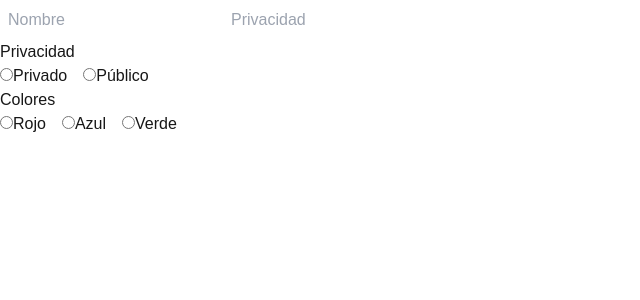
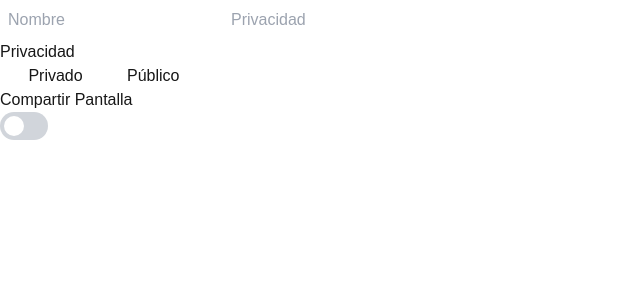
Before and after one commit to EduVibeOrganization/EduVibe-Frontend, a Next.js app: page /conference-creation in a window 1280 px wide. Shown: the top 300 px of the page, without its empty margins (0-640 px from the left). Built offline with nearby package versions, Linux system fonts and the light colour scheme; a web font is replaced by a local one.

Commit message:
feat(conference): added input switch component

```diff
--- a/src/app/assets/styles/conference-creation.css
+++ b/src/app/assets/styles/conference-creation.css
@@ -8,3 +8,8 @@
     display: flex;
     align-items: center;
 }
+
+.space {
+    margin-left: 0.2rem;
+    margin-right: 0.2rem;
+}
--- /dev/null
+++ b/src/components/custom-input-switch.component.tsx
@@ -0,0 +1,12 @@
+import React, { useState } from 'react';
+import { InputSwitch } from 'primereact/inputswitch';
+import "../app/assets/styles/conference-creation.css"
+
+export function CustomInputSwitch (){
+    const [checked, setChecked] = useState(false);
+    return(
+        <div>
+            <InputSwitch checked={checked} onChange={(e) => setChecked(e.value)} />
+        </div>
+    );
+}
--- a/src/components/custom-selector.component.tsx
+++ b/src/components/custom-selector.component.tsx
@@ -23,6 +23,7 @@ export function CustomSelectorComponent ({options, value,  onChange}: ICustomSel
                             checked={value === optionValue}
                             onChange={() => onChange(optionValue)}
                         />
+                        <span className='space'/>
                         <label htmlFor={`option-${index}`}>{label}</label>
                     </div>
                 );
--- a/src/pages/conference-creation.tsx
+++ b/src/pages/conference-creation.tsx
@@ -1,14 +1,15 @@
 import "../app/globals.css";
 import "../app/assets/styles/public.css";
+import "primereact/resources/themes/lara-light-cyan/theme.css";
 import { useRouter } from "next/navigation";
 import { CustomInputText } from "@/components/custom-input-text.component";
 import { CustomSelectorComponent } from "@/components/custom-selector.component";
 import { useState } from "react";
+import { CustomInputSwitch } from "@/components/custom-input-switch.component";
 
 function ConferenceCreation(){
     const router = useRouter();
     const [privacy, setPrivacy] = useState<string>("privado");
-    const [color, setColor] = useState<string>("rojo");
 
     return(
         <div className="bg-gray-300 auth-page-container">
@@ -24,12 +25,8 @@ function ConferenceCreation(){
                     />
                 </div>
                 <div>
-                    <h1>Colores</h1>
-                    <CustomSelectorComponent
-                        value={color}
-                        options={["Rojo", "Azul", "Verde"]}
-                        onChange={(value) => setColor(value)}
-                    />
+                    <h1>Compartir Pantalla</h1>
+                    <CustomInputSwitch/>
                 </div>
             </div>
         </div>
```
